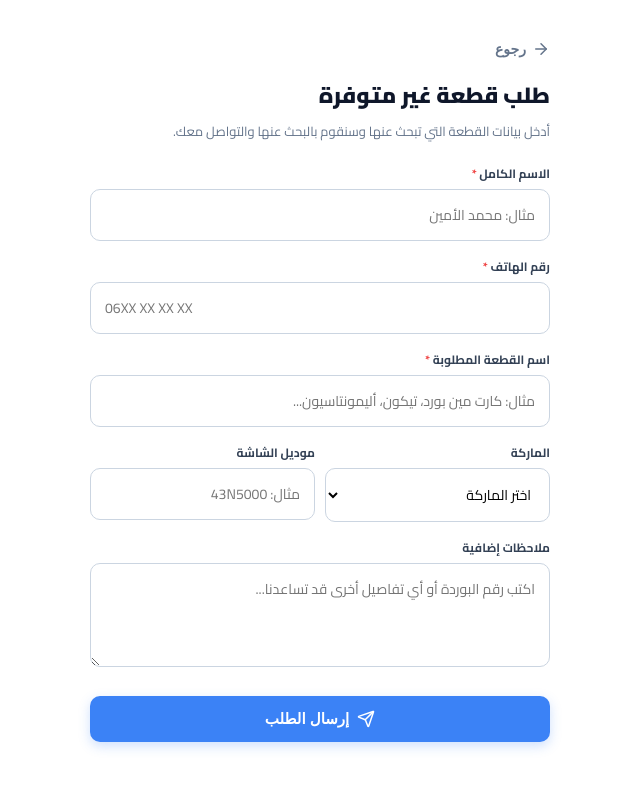
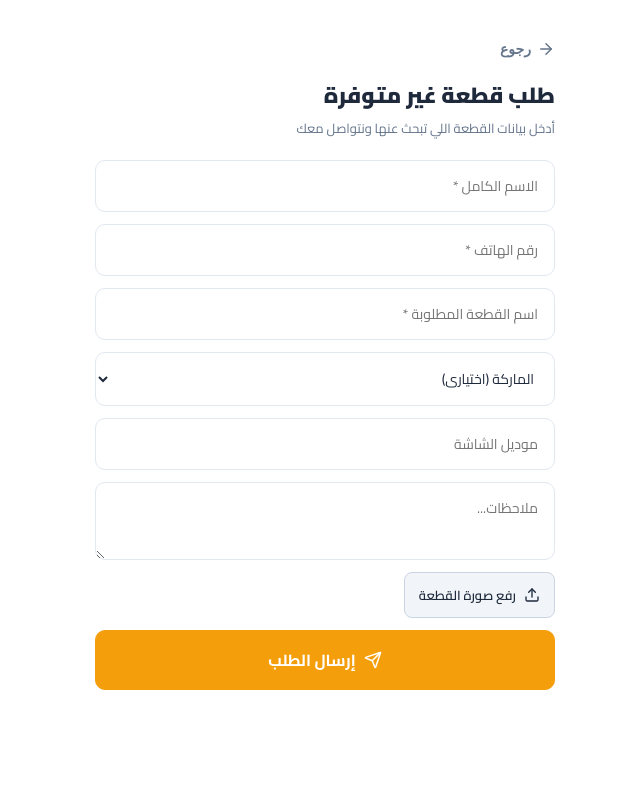
Before and after one commit to ectroshop9/dzboard, a React (Vite) app: page /request-part in a window 1280 px wide. Shown: the top 788 px of the page, without its empty margins (429-1069 px from the left). Built offline with nearby package versions, Linux system fonts and the light colour scheme.

Commit message:
RequestPartPage with image upload

```diff
--- a/src/pages/RequestPartPage.jsx
+++ b/src/pages/RequestPartPage.jsx
@@ -1,73 +1,50 @@
 import { useState } from 'react';
-import { useNavigate, Link } from 'react-router-dom';
-import { Send, Loader2, CheckCircle2, ArrowRight, AlertCircle } from 'lucide-react';
-import { api } from '../services/api'; // يفضل استخدام ملف الخدمات الموحد
+import { useNavigate } from 'react-router-dom';
+import { Send, Loader2, CheckCircle2, ArrowRight, AlertCircle, Upload } from 'lucide-react';
+
+const API = 'https://dzboard.onrender.com/api';
 
 export default function RequestPartPage() {
   const navigate = useNavigate();
-  const [form, setForm] = useState({
-    customer_name: '',
-    phone: '',
-    part_name: '',
-    brand: '',
-    model: '',
-    notes: ''
-  });
+  const [form, setForm] = useState({ customer_name: '', phone: '', part_name: '', brand: '', model: '', notes: '', image: '' });
   const [loading, setLoading] = useState(false);
+  const [uploading, setUploading] = useState(false);
   const [success, setSuccess] = useState(false);
   const [error, setError] = useState('');
 
-  const handleChange = (field, value) => {
-    if (error) setError('');
-    setForm(prev => ({ ...prev, [field]: value }));
+  const handleImageUpload = async (file) => {
+    if (!file) return;
+    setUploading(true);
+    const reader = new FileReader();
+    reader.readAsDataURL(file);
+    reader.onload = async () => {
+      try {
+        const res = await fetch(`${API}/products/upload`, {
+          method: 'POST', headers: { 'Content-Type': 'application/json' },
+          body: JSON.stringify({ image: reader.result }),
+        });
+        const data = await res.json();
+        if (data.success) setForm(prev => ({ ...prev, image: data.url }));
+      } catch (err) {}
+      setUploading(false);
+    };
   };
 
   const handleSubmit = async (e) => {
     e.preventDefault();
-
-    // التحقق المبدئي
-    if (!form.customer_name.trim() || !form.phone.trim() || !form.part_name.trim()) {
-      setError('يرجى ملء الحقول الإجبارية (الاسم، الهاتف، واسم القطعة)');
+    if (!form.customer_name || !form.phone || !form.part_name) {
+      setError('الاسم والهاتف واسم القطعة مطلوبة');
       return;
     }
-
     setLoading(true);
-    setError('');
-
-    try {
-      // إرسال الطلب عبر ملف API الموحد أو عبر fetch المباشر مع Try/Catch
-      const res = await fetch('https://dzboard.onrender.com/api/requests', {
-        method: 'POST',
-        headers: { 'Content-Type': 'application/json' },
-        body: JSON.stringify(form),
-      });
-
-      if (!res.ok) throw new Error('حدث خطأ في الاتصال بالسيرفر');
-
-      const data = await res.json();
-      if (data.success) {
-        setSuccess(true);
-      } else {
-        setError(data.message || 'فشل إرسال الطلب، يرجى المحاولة لاحقاً');
-      }
-    } catch (err) {
-      setError('تعذر الاتصال بالشبكة، يرجى التأكد من اتصال الإنترنت');
-    } finally {
-      setLoading(false);
-    }
-  };
-
-  const inputStyle = {
-    width: '100%',
-    padding: '12px 14px',
-    borderRadius: 10,
-    border: '1px solid #cbd5e1',
-    fontSize: 14,
-    outline: 'none',
-    boxSizing: 'border-box',
-    fontFamily: 'inherit',
-    background: '#fff',
-    transition: 'border-color 0.2s ease'
+    const res = await fetch(`${API}/requests`, {
+      method: 'POST', headers: { 'Content-Type': 'application/json' },
+      body: JSON.stringify(form),
+    });
+    const data = await res.json();
+    if (data.success) setSuccess(true);
+    else setError(data.message || 'فشل إرسال الطلب');
+    setLoading(false);
   };
 
   if (success) {
@@ -77,153 +54,53 @@ export default function RequestPartPage() {
           <CheckCircle2 size={64} style={{ color: '#10b981', margin: '0 auto 16px' }} />
           <h2 style={{ fontSize: 22, fontWeight: 800, color: '#065f46', marginBottom: 8 }}>تم استلام طلبك بنجاح!</h2>
           <p style={{ color: '#047857', fontSize: 14, marginBottom: 24 }}>سنتحقق من توفر القطعة ونقوم بالتواصل معك في أقرب وقت.</p>
-          <div style={{ display: 'flex', gap: 10, justifyContent: 'center', flexWrap: 'wrap' }}>
-            <button
-              onClick={() => { setSuccess(false); setForm({ customer_name: '', phone: '', part_name: '', brand: '', model: '', notes: '' }); }}
-              style={{ padding: '10px 20px', borderRadius: 8, background: '#fff', border: '1px solid #a7f3d0', color: '#047857', fontWeight: 700, cursor: 'pointer', fontSize: 13 }}
-            >
-              طلب قطعة أخرى
-            </button>
-            <button
-              onClick={() => navigate('/')}
-              style={{ padding: '10px 20px', borderRadius: 8, background: '#10b981', border: 'none', color: '#fff', fontWeight: 700, cursor: 'pointer', fontSize: 13 }}
-            >
-              العودة للرئيسية
-            </button>
-          </div>
+          <button onClick={() => navigate('/')} style={{ padding: '10px 20px', borderRadius: 8, background: '#10b981', border: 'none', color: '#fff', fontWeight: 700, cursor: 'pointer', fontSize: 13 }}>العودة للرئيسية</button>
         </div>
       </div>
     );
   }
 
   return (
-    <div style={{ maxWidth: 500, margin: '20px auto', padding: 20, fontFamily: "'Cairo', sans-serif", direction: 'rtl', color: '#0f172a' }}>
-
-      <button
-        onClick={() => navigate(-1)}
-        style={{ background: 'none', border: 'none', cursor: 'pointer', marginBottom: 16, display: 'flex', alignItems: 'center', gap: 6, color: '#64748b', fontWeight: 700, fontSize: 14, padding: 0 }}
-      >
-        <ArrowRight size={18} />
-        <span>رجوع</span>
+    <div style={{ maxWidth: 500, margin: '20px auto', padding: 20, fontFamily: "'Cairo', sans-serif", direction: 'rtl' }}>
+      <button onClick={() => navigate(-1)} style={{ background: 'none', border: 'none', cursor: 'pointer', marginBottom: 16, display: 'flex', alignItems: 'center', gap: 6, color: '#64748b', fontWeight: 700, fontSize: 14 }}>
+        <ArrowRight size={18} /> رجوع
       </button>
 
       <div style={{ marginBottom: 20 }}>
-        <h2 style={{ fontSize: 22, fontWeight: 900, margin: '0 0 6px 0' }}>طلب قطعة غير متوفرة</h2>
-        <p style={{ color: '#64748b', margin: 0, fontSize: 13, lineHeight: 1.5 }}>أدخل بيانات القطعة التي تبحث عنها وسنقوم بالبحث عنها والتواصل معك.</p>
+        <h2 style={{ fontSize: 22, fontWeight: 900 }}>طلب قطعة غير متوفرة</h2>
+        <p style={{ color: '#64748b', margin: 0, fontSize: 13 }}>أدخل بيانات القطعة اللي تبحث عنها ونتواصل معك</p>
       </div>
 
       {error && (
-        <div style={{ background: '#fef2f2', border: '1px solid #fecaca', color: '#dc2626', padding: '12px 14px', borderRadius: 10, marginBottom: 16, fontSize: 13, display: 'flex', alignItems: 'center', gap: 8 }}>
-          <AlertCircle size={18} style={{ flexShrink: 0 }} />
-          <span>{error}</span>
+        <div style={{ background: '#fef2f2', border: '1px solid #fecaca', color: '#dc2626', padding: 12, borderRadius: 10, marginBottom: 16, fontSize: 13, display: 'flex', alignItems: 'center', gap: 8 }}>
+          <AlertCircle size={18} /><span>{error}</span>
         </div>
       )}
 
-      <form onSubmit={handleSubmit} style={{ display: 'flex', flexDirection: 'column', gap: 14 }}>
-        <div>
-          <label style={{ display: 'block', fontSize: 12, fontWeight: 700, marginBottom: 4, color: '#334155' }}>الاسم الكامل <span style={{ color: '#ef4444' }}>*</span></label>
-          <input
-            style={inputStyle}
-            placeholder="مثال: محمد الأمين"
-            value={form.customer_name}
-            onChange={e => handleChange('customer_name', e.target.value)}
-          />
-        </div>
+      <form onSubmit={handleSubmit} style={{ display: 'flex', flexDirection: 'column', gap: 12 }}>
+        <input className="field-input" placeholder="الاسم الكامل *" value={form.customer_name} onChange={e => setForm({...form, customer_name: e.target.value})} />
+        <input className="field-input" placeholder="رقم الهاتف *" value={form.phone} onChange={e => setForm({...form, phone: e.target.value})} />
+        <input className="field-input" placeholder="اسم القطعة المطلوبة *" value={form.part_name} onChange={e => setForm({...form, part_name: e.target.value})} />
+        <select className="field-input" value={form.brand} onChange={e => setForm({...form, brand: e.target.value})}>
+          <option value="">الماركة (اختياري)</option>
+          <option value="samsung">Samsung</option><option value="lg">LG</option>
+          <option value="condor">Condor</option><option value="iris">Iris</option>
+          <option value="tcl">TCL</option><option value="toshiba">Toshiba</option>
+        </select>
+        <input className="field-input" placeholder="موديل الشاشة" value={form.model} onChange={e => setForm({...form, model: e.target.value})} />
+        <textarea className="field-input" placeholder="ملاحظات..." value={form.notes} onChange={e => setForm({...form, notes: e.target.value})} rows={2} />
 
-        <div>
-          <label style={{ display: 'block', fontSize: 12, fontWeight: 700, marginBottom: 4, color: '#334155' }}>رقم الهاتف <span style={{ color: '#ef4444' }}>*</span></label>
-          <input
-            type="tel"
-            style={inputStyle}
-            placeholder="06XX XX XX XX"
-            value={form.phone}
-            onChange={e => handleChange('phone', e.target.value)}
-          />
-        </div>
+        <label style={{ cursor: 'pointer', display: 'flex', alignItems: 'center', gap: 8, padding: '10px 14px', background: '#f1f5f9', border: '1px solid #cbd5e1', borderRadius: 8, fontWeight: 600, fontSize: 13, width: 'fit-content' }}>
+          <Upload size={16} /> {uploading ? 'جاري الرفع...' : 'رفع صورة القطعة'}
+          <input type="file" accept="image/*" hidden onChange={(e) => handleImageUpload(e.target.files[0])} />
+        </label>
+        {form.image && <img src={form.image} alt="Preview" style={{ width: '100%', maxHeight: 200, objectFit: 'cover', borderRadius: 8 }} />}
 
-        <div>
-          <label style={{ display: 'block', fontSize: 12, fontWeight: 700, marginBottom: 4, color: '#334155' }}>اسم القطعة المطلوبة <span style={{ color: '#ef4444' }}>*</span></label>
-          <input
-            style={inputStyle}
-            placeholder="مثال: كارت مين بورد، تيكون، أليمونتاسيون..."
-            value={form.part_name}
-            onChange={e => handleChange('part_name', e.target.value)}
-          />
-        </div>
-
-        <div style={{ display: 'grid', gridTemplateColumns: '1fr 1fr', gap: 10 }}>
-          <div>
-            <label style={{ display: 'block', fontSize: 12, fontWeight: 700, marginBottom: 4, color: '#334155' }}>الماركة</label>
-            <select
-              style={{ ...inputStyle, cursor: 'pointer' }}
-              value={form.brand}
-              onChange={e => handleChange('brand', e.target.value)}
-            >
-              <option value="">اختر الماركة</option>
-              <option value="samsung">Samsung</option>
-              <option value="lg">LG</option>
-              <option value="condor">Condor</option>
-              <option value="iris">Iris</option>
-              <option value="geant">Geant</option>
-              <option value="stream">Stream</option>
-              <option value="tcl">TCL</option>
-              <option value="toshiba">Toshiba</option>
-              <option value="other">أخرى</option>
-            </select>
-          </div>
-
-          <div>
-            <label style={{ display: 'block', fontSize: 12, fontWeight: 700, marginBottom: 4, color: '#334155' }}>موديل الشاشة</label>
-            <input
-              style={inputStyle}
-              placeholder="مثال: 43N5000"
-              value={form.model}
-              onChange={e => handleChange('model', e.target.value)}
-            />
-          </div>
-        </div>
-
-        <div>
-          <label style={{ display: 'block', fontSize: 12, fontWeight: 700, marginBottom: 4, color: '#334155' }}>ملاحظات إضافية</label>
-{form.image && <img src={form.image} alt="Preview" style={{ width: '100%', maxHeight: 200, objectFit: 'cover', borderRadius: 8, marginTop: 8 }} />}
-          <textarea
-            style={{ ...inputStyle, resize: 'vertical' }}
-            placeholder="اكتب رقم البوردة أو أي تفاصيل أخرى قد تساعدنا..."
-            value={form.notes}
-            onChange={e => handleChange('notes', e.target.value)}
-            rows={3}
-          />
-        </div>
-
-        <button
-          type="submit"
-          disabled={loading}
-          style={{
-            background: '#3b82f6',
-            color: '#fff',
-            border: 'none',
-            padding: '14px',
-            borderRadius: 10,
-            fontWeight: 800,
-            fontSize: 15,
-            cursor: loading ? 'not-allowed' : 'pointer',
-            display: 'flex',
-            alignItems: 'center',
-            justifyContent: 'center',
-            gap: 8,
-            marginTop: 6,
-            opacity: loading ? 0.8 : 1,
-            boxShadow: '0 4px 12px rgba(59, 130, 246, 0.25)'
-          }}
-        >
-          {loading ? <Loader2 size={18} style={{ animation: 'spin 1s linear infinite' }} /> : <Send size={18} />}
-          <span>{loading ? 'جاري الإرسال...' : 'إرسال الطلب'}</span>
+        <button type="submit" disabled={loading} className="btn btn-accent btn-lg btn-block" style={{ gap: 8 }}>
+          {loading ? <Loader2 size={18} className="spin" /> : <Send size={18} />}
+          {loading ? 'جاري الإرسال...' : 'إرسال الطلب'}
         </button>
       </form>
-
-      <style>{`
-        @keyframes spin { 0% { transform: rotate(0deg); } 100% { transform: rotate(360deg); } }
-      `}</style>
     </div>
   );
 }
```
